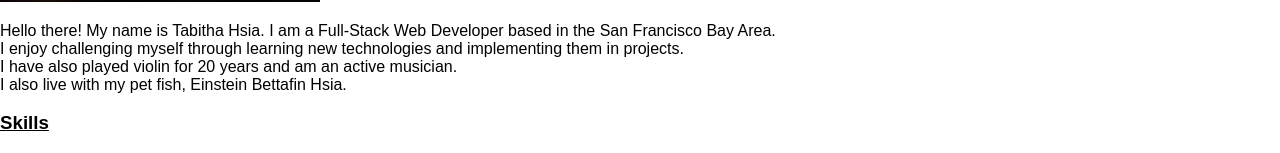
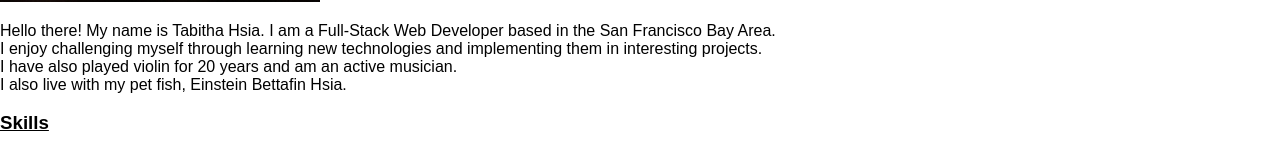
Before and after one commit to tabithahsia/Portfolio, a React (Create React App) app: page / in a window 1280 px wide. Both pictures are taken after a click on the button "About". Shown: the part 850-1003 px from the top of the page. Built offline with nearby package versions, Linux system fonts and the light colour scheme.

Commit message:
Update about me

```diff
--- a/src/Components/About.jsx
+++ b/src/Components/About.jsx
@@ -19,7 +19,7 @@ class About extends React.Component {
         <p>
           Hello there! My name is Tabitha Hsia. I am a Full-Stack Web Developer based in the San Francisco Bay Area.
           <br></br>
-          I enjoy challenging myself through learning new technologies and implementing them in projects.
+          I enjoy challenging myself through learning new technologies and implementing them in interesting projects.
           <br></br>
           I have also played violin for 20 years and am an active musician.
           <br></br>
```
